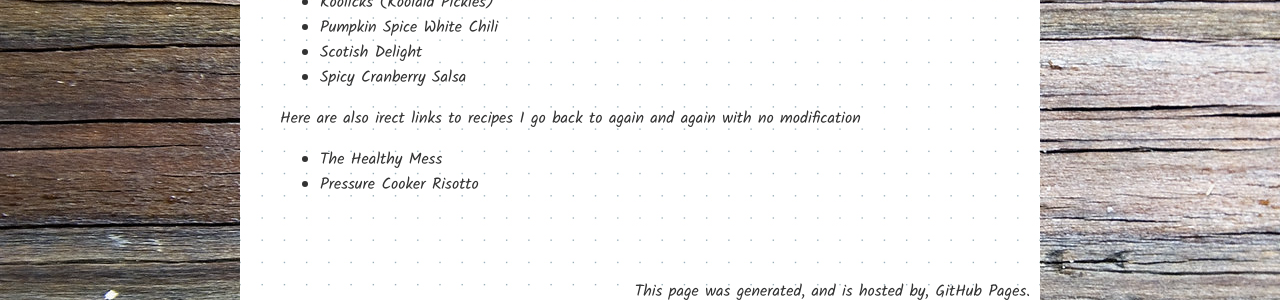
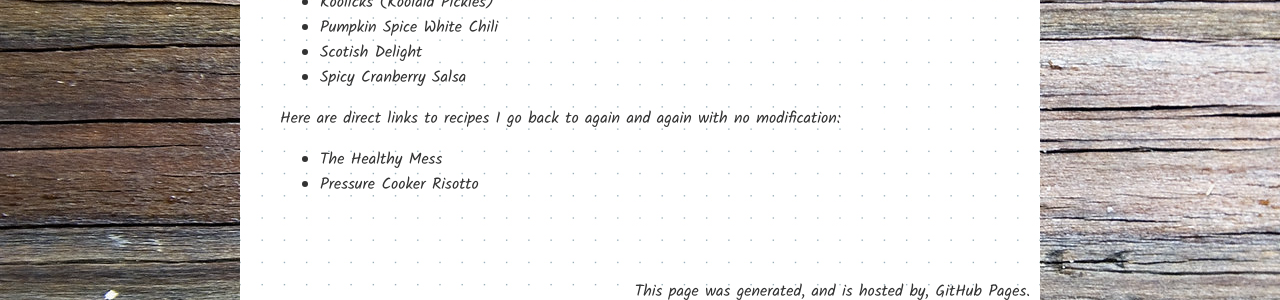
Before and after one commit to thebuda/thebuda.github.io, a Jekyll site: the page built from recipes.md, in a window 1280 px wide. Shown: the part 590-890 px from the top of the page. Built offline with Jekyll 4.4.1, drawn with Linux system fonts in a browser that asks for light colours.

Commit message:
Update recipes.md

```diff
--- a/recipes.md
+++ b/recipes.md
@@ -14,7 +14,7 @@ My full list of recipes I've digitized and uploaded.  Currently only sorted in a
   {% endfor %}
 </ul>
 
-Here are also irect links to recipes I go back to again and again with no modification
+Here are direct links to recipes I go back to again and again with no modification:
 
 <ul>
 	<li>
```
